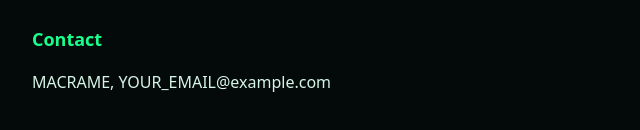
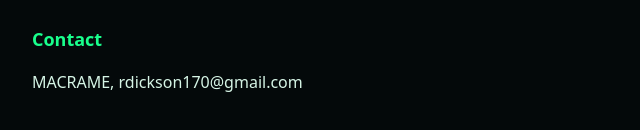
Before and after one commit to rdickson170-sudo/Lyric-studio, a plain HTML site: page privacy-policy.html in a window 1280 px wide. Shown: the part 1040-1170 px from the top of the page, 248-888 px from the left. Drawn offline with Linux system fonts and the light colour scheme.

Commit message:
Add files via upload

```diff
--- a/privacy-policy.html
+++ b/privacy-policy.html
@@ -18,5 +18,5 @@
 <h2>Changes</h2>
 <p>If this policy changes, the new version will be posted on this page with a new date.</p>
 <h2>Contact</h2>
-<p>MACRAME, YOUR_EMAIL@example.com</p>
+<p>MACRAME, rdickson170@gmail.com</p>
 </main></body></html>
```
